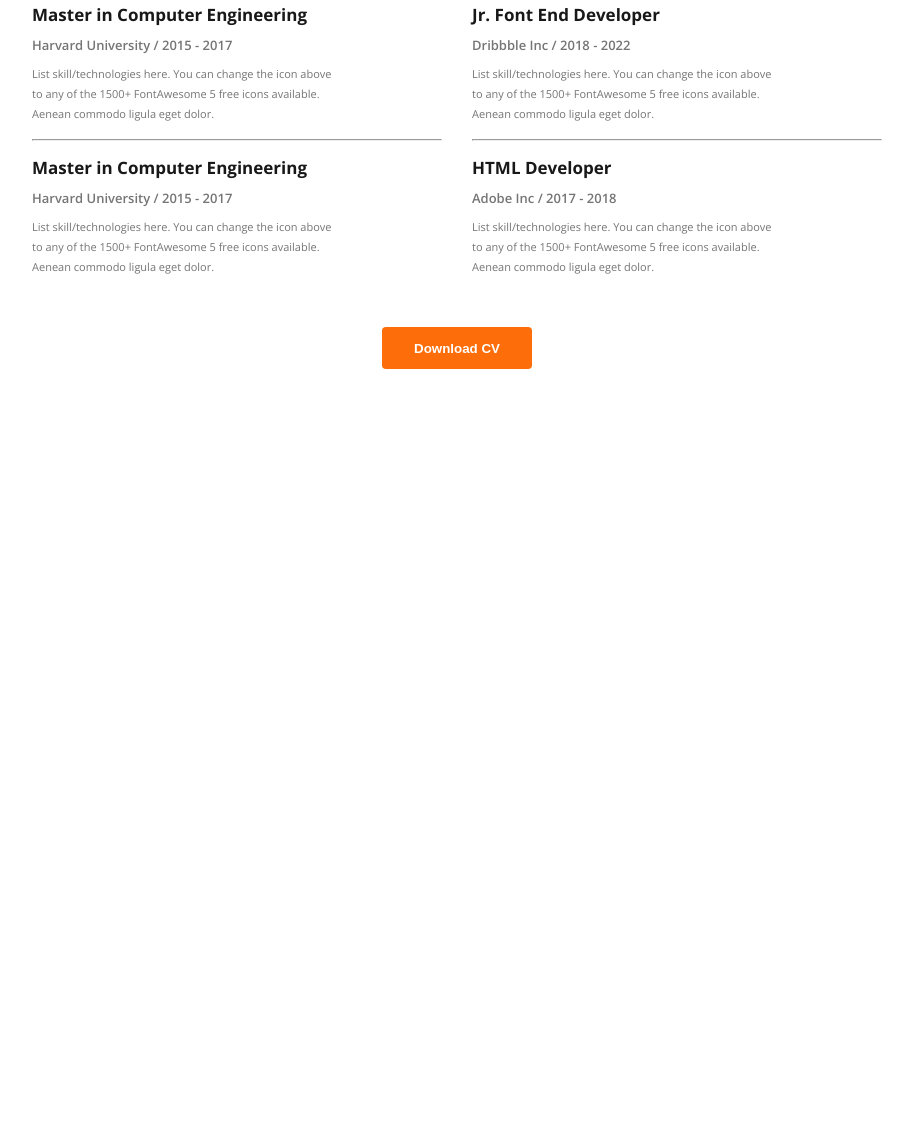
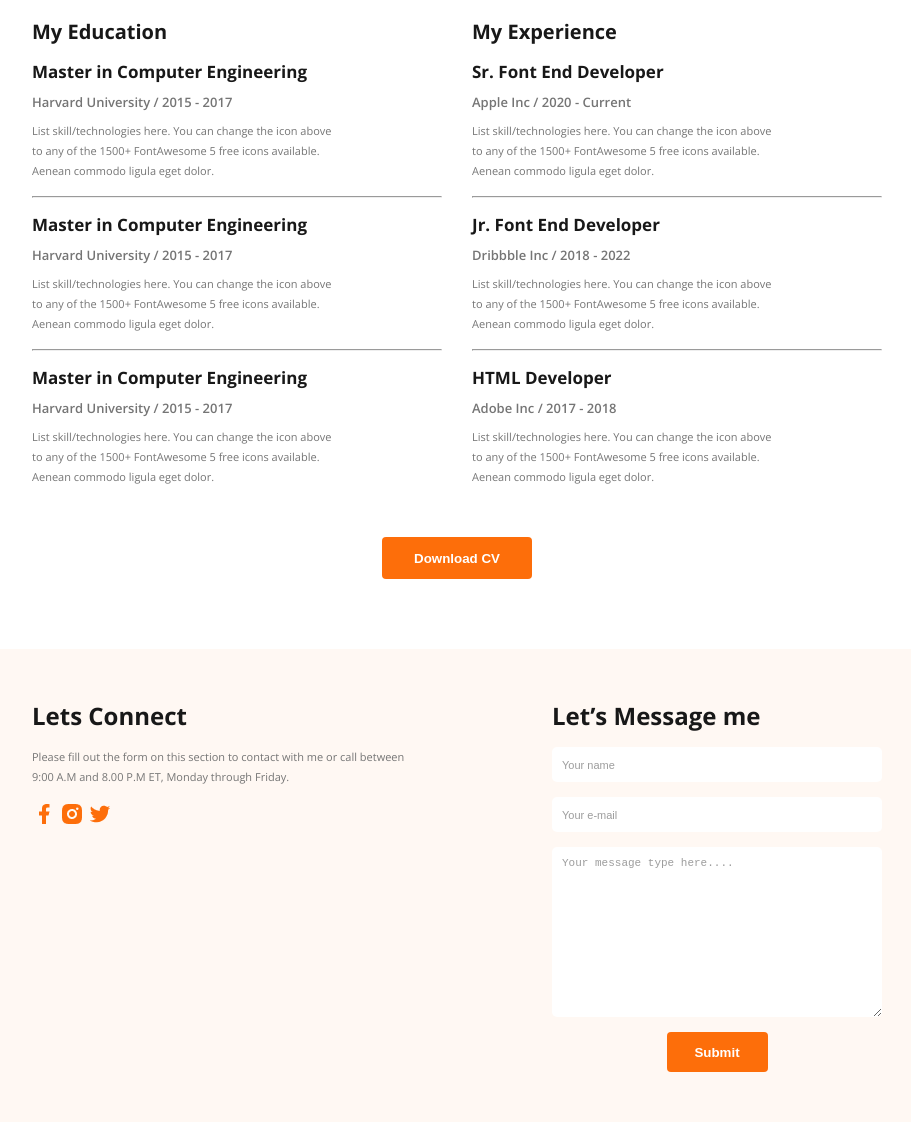
Before and after one commit to MdZobaydul/Training-Website-Maistone-1, a plain HTML site: page index.html in a window 1280 px wide. Shown: the part 1593-2715 px from the top of the page, without its empty margins (183-1094 px from the left). Before the commit the page ends 1962 px from the top, so only its background shows below. Drawn offline with nearby package versions, Linux system fonts and the light colour scheme.

Commit message:
al added

```diff
--- a/index.html
+++ b/index.html
@@ -178,5 +178,35 @@
         <button class="download-btn">Download CV</button>
     </section>
 
+    <section class="footer-section">
+
+        <div class="footer-container">
+            <div class="footer-connect">
+                <div class="footer-title-ber">
+                    <h3 class="footer-title">Lets Connect</h3>
+                    <p class="footer-description">Please fill out the form on this section to contact with me or call between 9:00 A.M and 8.00 P.M ET, Monday through Friday.</p>
+                    <div class="footer-icon">
+                        <img src="images/icons/facebook.png" alt="">
+                        <img src="images/icons/insta.png" alt="">
+                        <img src="images/icons/twitter.png" alt="">
+                    </div>
+                </div>
+
+
+            </div>
+
+            <div class="footer-sms">
+                <h3 class="footer-form-title">Let’s Message me</h3>
+                <div class="footer-form">
+                    <input class="footer-form-input" type="text" placeholder="Your name">
+                    <input class="footer-form-input" type="email" placeholder="Your e-mail">
+                    <textarea class="footer-form-input" name="" id="" cols="30" rows="10" placeholder="Your message type here...."></textarea>
+                    <input class="footer-form-btn" type="submit" value="Submit">
+                </div>
+            </div>
+
+        </div>
+
+    </section>
 </body>
 </html>
--- a/style.css
+++ b/style.css
@@ -7,7 +7,22 @@
 .font-family{
     font-family: "Open Sans";
 }
-/* header style */
+
+/* input style start */
+
+::placeholder{
+    color: #0e0e0e69;
+    font-size: 11px;
+}
+input:focus::placeholder{
+    color: #0E0E0EB2;
+}
+input:focus{
+    outline: 1px solid gray;
+}
+/* input style end */
+
+/* header style start*/
 
 .header{
     background-image: url(images/developer.png), url(images/header_bg.png);
@@ -60,8 +75,9 @@
     font-weight: 800;
     font-size: 30px;
 }
+/* header style end */
 
-/* banner style */
+/* banner style start */
 .banner{
     display: flex;
     justify-content: space-between;
@@ -109,6 +125,9 @@
     font-weight: bold;
     padding: 13px 20px;
 }
+/* banner style end */
+
+/* about section start */
 .about{
     background-color: #FFF8F3;
     display: flex;
@@ -119,6 +138,7 @@
     width: 850px;
     height: 370px;
     margin: 0 auto;
+    margin-top: 70px;
 }
 .abouted{
     display: flex;
@@ -157,6 +177,7 @@
     font-weight: bold;
     font-size: 13px;
 }
+/* about style end */
 
 /* card style start */
 .work-section{
@@ -174,6 +195,8 @@ width: 650px;
 margin: 0 auto;
 
 gap: 30px;
+
+margin-top: 70px;
 }
 .work-desription-ber{
 
@@ -286,6 +309,8 @@ gap: 50px;
 width: 850px;
 
 margin: 0 auto;
+
+margin-top: 70px;
 }
 .resume-title{
     font-size: 24px;
@@ -344,3 +369,111 @@ color: #181818;
     line-height: 20px;
     width: 310px;
 }
+/* resume style end */
+
+/* footer style start */
+.footer-section{
+
+width: 100%;
+
+background: #FFF8F3;
+
+margin-top: 70px;
+}
+.footer-container{
+
+display: flex;
+
+justify-content: space-between;
+
+align-items: start;
+
+margin: 0 auto;
+
+width: 850px;
+
+padding: 50px;
+}
+.footer-connect{
+
+width: 395px;
+}
+.footer-title-ber{
+
+display: flex;
+
+flex-direction: column;
+
+justify-content: center;
+
+align-items: flex-start;
+
+gap: 15px;
+}
+.footer-title{
+    font-weight: bold;
+
+    color: #181818;
+    font-size: 24px;
+}
+.footer-description{
+    color: #757575;
+    font-size: 11px;
+    line-height: 20px;
+}
+.footer-icon{
+
+}
+.footer-sms{
+
+display: flex;
+
+flex-direction: column;
+
+justify-content: center;
+
+align-items: flex-start;
+
+gap: 15px;
+}
+.footer-form-title{
+    font-weight: bold;
+
+color: #181818;
+
+font-size: 24px;
+
+}
+.footer-form{
+
+display: flex;
+
+flex-direction: column;
+
+justify-content: center;
+
+align-items: center;
+
+gap: 15px;
+}
+.footer-form-input{
+
+border: none;
+
+padding: 10px;
+
+border-radius: 5px;
+
+width: 310px;
+}
+.footer-form-btn{
+    height: 40px;
+    width: 101px;
+    background-color: #FD6E0A;
+    color: white;
+    border: none;
+    border-radius: 4px;
+    font-weight: bold;
+    padding: 10px 20px;
+}
+/* footer style start */
```
